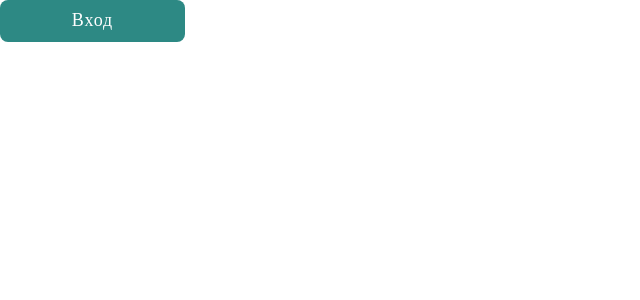
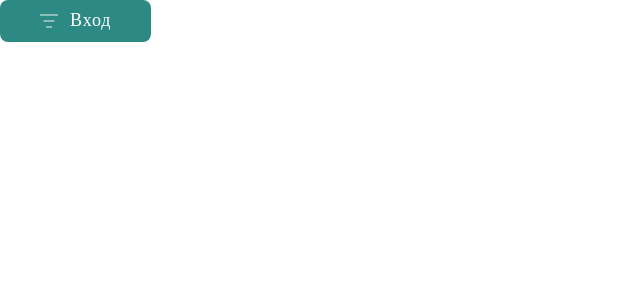
Before and after one commit to cookies-with-tea/fims-site, a React (Vite) app: page / in a window 1280 px wide. Shown: the top 300 px of the page, without its empty margins (0-640 px from the left). Built offline with nearby package versions, Linux system fonts and the light colour scheme.

Commit message:
ASF-1: сделан условный рендер для обычной кнопки и для ссылки

```diff
--- a/src/App.tsx
+++ b/src/App.tsx
@@ -1,12 +1,13 @@
 import {Button} from "./UI/Button/Button"
-// import {Icon} from "./UI/icon/icon"
+import {Icon} from "./UI/icon/Icon"
 import "./scss/style.scss"
 
 
 function App() {
     return (
-
-        <Button>Вход</Button>
+        <Button prefixIcon={<Icon name="filter"/>} onClick={()=> alert(1)}>
+            Вход
+        </Button>
     )
 }
 
--- a/src/UI/Button/Button.module.scss
+++ b/src/UI/Button/Button.module.scss
@@ -1,7 +1,7 @@
 @import "../../scss/variables";
 
 .btn{
-    display: flex;
+    display: inline-flex;
     align-items: center;
     justify-content: center;
     text-align: center;
@@ -10,19 +10,21 @@
     line-height: 120%;
     letter-spacing: 0.9px;
     color: $cl-white;
+    cursor: pointer;
     &:disabled,
     &.disabled {
         opacity: .8;
         pointer-events: none;
     }
 }
-
-// border
-.border-min{
-    border-radius: 8px;
+// icon
+.suffix-icon{
+    display: flex;
+    margin-left: 25px;
 }
-.border-max{
-    border-radius: 16px;
+.prefix-icon{
+    display: flex;
+    margin-right: 12px;
 }
 // variant
 .primary{
@@ -33,15 +35,18 @@
 }
 // size
 .md{
-    width: 185px;
+    padding: 0 40px;
 }
 .sm{
-    width: 165px;
+    font-size: 16px;
+    height: 35px;
+    padding: 0 35px;
 }
 .xs{
-    width: 145px;
+    font-size: 14px;
+    height: 30px;
+    padding: 0 30px;
 }
-
 
 // radius
 .border-max{
--- a/src/UI/Button/Button.tsx
+++ b/src/UI/Button/Button.tsx
@@ -1,8 +1,9 @@
-// import React from 'react'
-import cls from 'classnames';
 import style from "./Button.module.scss"
+import { Link } from 'react-router-dom';
 import { ReactNode } from 'react';
-// import { Link } from 'react-router-dom';
+
+import cnBind from 'classnames/bind'
+
 
 interface ButtonProps {
     size?:'md' | 'sm' | 'xs',
@@ -12,25 +13,78 @@ interface ButtonProps {
     type?: "button"| "submit",
     radius?: "min" | "max"
     disabled?: boolean,
+    href?:string,
+    prefixIcon?:ReactNode,
+    postfixIcon?:ReactNode,
+    icon?:ReactNode,
+    onClick?:(event: React.MouseEvent<HTMLButtonElement>) => void,
 }
 
 export const Button = ({
         size="md",
         variant="primary",
         className="",
-        children,
         type= "button",
         radius="min",
-        disabled=false
+        disabled=false,
+        href="",
+        children,
+        prefixIcon,
+        postfixIcon,
+        icon,
+        onClick
     }:ButtonProps) => {
 
-    const classes = cls(
+    const cx = cnBind.bind(style)
+
+    const classes = cx(
+        "btn",
+        `border-${radius}`,
+        {"prefixIcon": !!prefixIcon },
+        {"postfixIcon": !!postfixIcon },
         className,
-        style.btn,
-        style[variant],
-        style[size],
-        style[`border-${radius}`]
+        variant,
+        size,
     );
+    if(!href){
+        return (
+            <button type={type} onClick={onClick} className={classes} disabled={disabled}>
+                { icon && !children && icon }
 
-    return <button type={type} className={classes} disabled={disabled}>{children}</button>
+                { prefixIcon && (
+                    <div className={cx('prefix-icon')}>
+                        { prefixIcon }
+                    </div>
+                ) }
+
+                { children && children }
+
+                { postfixIcon && (
+                    <div className={cx('suffix-icon')}>
+                        { postfixIcon }
+                    </div>
+                ) }
+            </button>
+        )
+    }else{
+        return (
+            <Link to={href} className={classes}>
+                { icon && !children && icon }
+
+                { prefixIcon && (
+                    <div className={cx('prefix-icon')}>
+                        { prefixIcon }
+                    </div>
+                ) }
+
+                { children && children }
+
+                { postfixIcon && (
+                    <div className={cx('suffix-icon')}>
+                        { postfixIcon }
+                    </div>
+                ) }
+            </Link>
+        )
+    }
 }
```
Also changed, not shown: src/assets/img/filter.svg (added).
